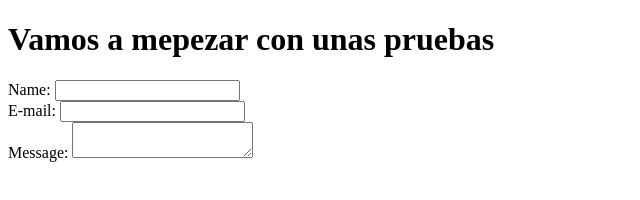
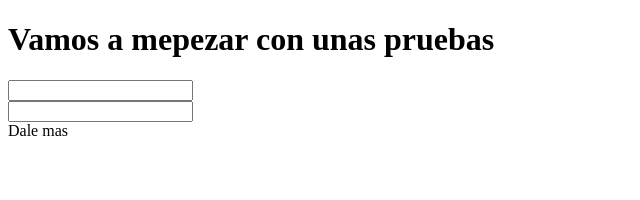
Before and after one commit to hank222/prueba1, a plain HTML site: page index.html in a window 1280 px wide. Shown: the whole page, without its empty margins (0-640 px from the left). Drawn offline with Linux system fonts and the light colour scheme.

Commit message:
formulario

```diff
--- a/index.html
+++ b/index.html
@@ -9,22 +9,18 @@
   <body>
     <h1>Vamos a mepezar con unas pruebas</h1>
 
-    <div>
+
       <form action="" method="post">
           <div>
-            <label for="name">Name:</label>
-            <input type="text" id="name" />
+            <input id="num1" type="number" />
         </div>
         <div>
-            <label for="mail">E-mail:</label>
-            <input type="email" id="mail" />
-        </div>
-        <div>
-            <label for="msg">Message:</label>
-            <textarea id="msg"></textarea>
+            <input id="num2" type="number"  />
         </div>
       </form>
-    </div>
+
+    <div id ="sumarnum" onclick="sumar()">Dale mas </div>
+
 
     <script src="hola.js"> </script>
   </body>
```
